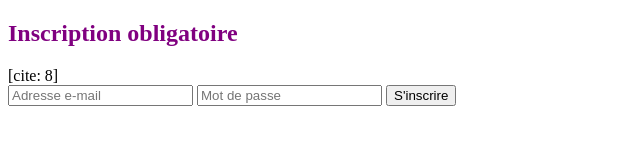
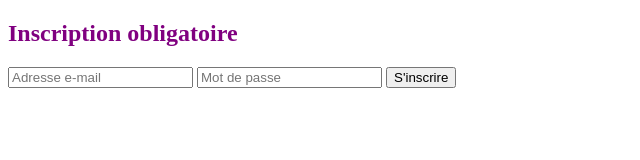
Before and after one commit to robinohsrkjgtn/tkt-tu-vas-comprendre, a plain HTML site: page index.html in a window 1280 px wide. Shown: the whole page, without its empty margins (0-640 px from the left). Drawn offline with Linux system fonts and the light colour scheme; no server answers.

Commit message:
Fix HTML structure and restore content

```diff
--- a/index.html
+++ b/index.html
@@ -63,28 +63,24 @@ petit indice <br/>
 <p>un petit mot doux d'un auteur très connus<br/>
 <a href="https://i.etsystatic.com/26931066/c/2268/2268/0/0/il/92f06c/3016044841/il_300x300.3016044841_67tk.jpg">imprègne toi de l'auteur avec la citation</a>
 	</div>
-
 <div id="zone-inscription">
   <h2>Inscription obligatoire</h2>
-[cite: 8]
   <form id="form-inscription">
     <input type="email" id="email-inscription" placeholder="Adresse e-mail" required />
     <input type="password" id="password-inscription" placeholder="Mot de passe" required />
     <button type="submit">S'inscrire</button>
   </form>
   <p id="message-inscription"></p>
+</div>
 </body>
 <script type="module">
   // Import the functions you need from the SDKs you need
   import { initializeApp } from "https://www.gstatic.com/firebasejs/10.12.2/firebase-app.js";
-import { getAuth, createUserWithEmailAndPassword,onAuthstatChanged } from "https://www.gstatic.com/firebasejs/10.12.2/firebase-auth.js";
+  import { getAuth, createUserWithEmailAndPassword, onAuthStateChanged } from "https://www.gstatic.com/firebasejs/10.12.2/firebase-auth.js";
   import { getAnalytics } from "https://www.gstatic.com/firebasejs/10.12.2/firebase-analytics.js";
-import { getFirestore, doc, setDoc, getdoc } from "https://www.gstatic.com/firebasejs/10.12.2/firebase-firestore.js";
-// TODO: Add SDKs for Firebase products that you want to use
-// https://firebase.google.com/docs/web/setup#available-libraries
+  import { getFirestore, doc, setDoc, getDoc } from "https://www.gstatic.com/firebasejs/10.12.2/firebase-firestore.js";
 
   // Your web app's Firebase configuration
-// For Firebase JS SDK v7.20.0 and later, measurementId is optional
   const firebaseConfig = {
     apiKey: "AIzaSyBJcE_8aKY46NK4l2NgSHLaQcXXgrAQTzo",
     authDomain: "site-fisha.firebaseapp.com",
@@ -111,6 +107,7 @@ async function inscrireUtilisateur(email, password) {
       createdAt: new Date().toISOString()
     });
   }
+
   const formInscription = document.getElementById("form-inscription");
   const messageInscription = document.getElementById("message-inscription");
 
@@ -127,6 +124,7 @@ formInscription.addEventListener("submit", async (e) => {
       messageInscription.textContent = "Erreur : " + error.message;
     }
   });
+
   const contenuProtege = document.getElementById("contenu-protege");
   const zoneInscription = document.getElementById("zone-inscription");
 
```
Lines whose indentation alone changed are shown as unchanged.
